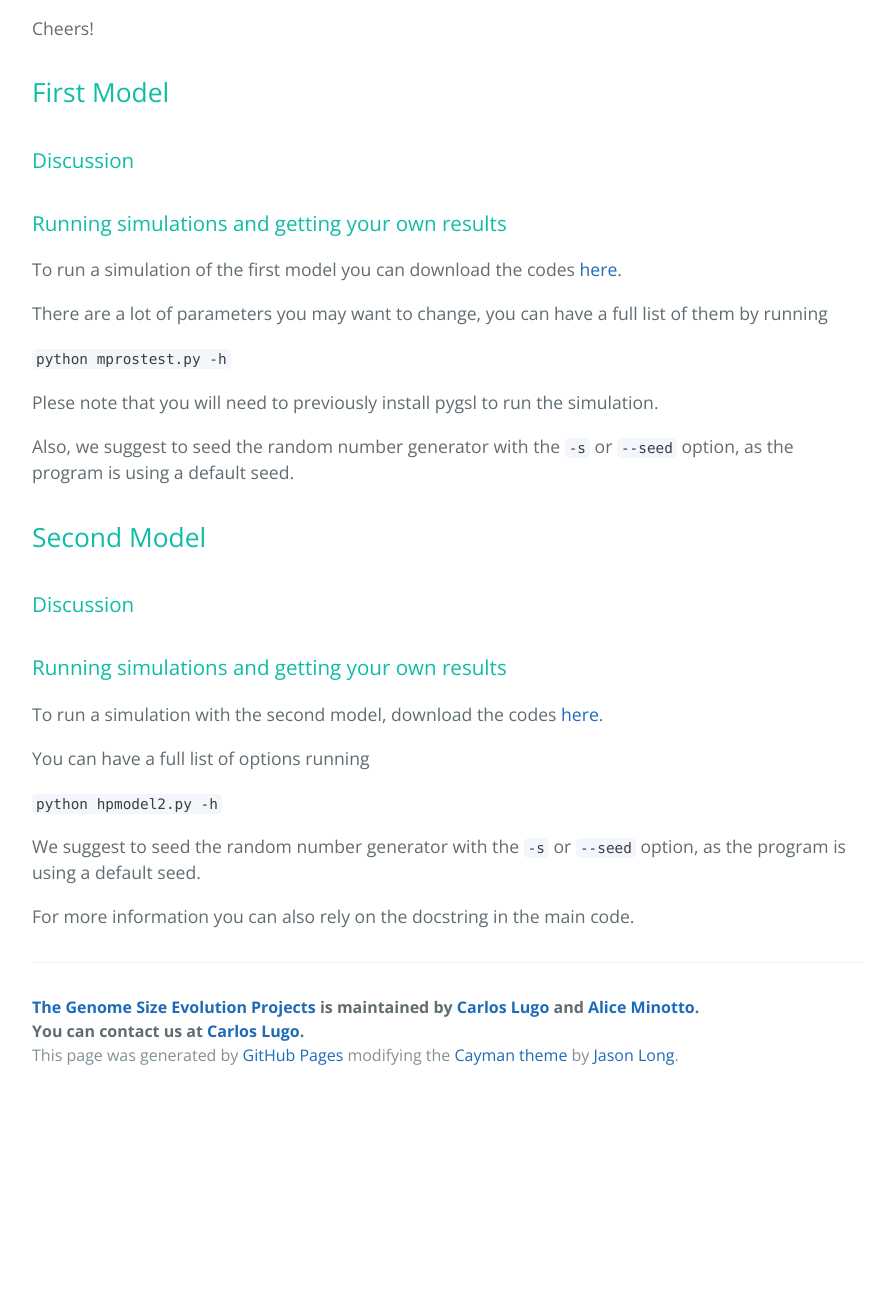
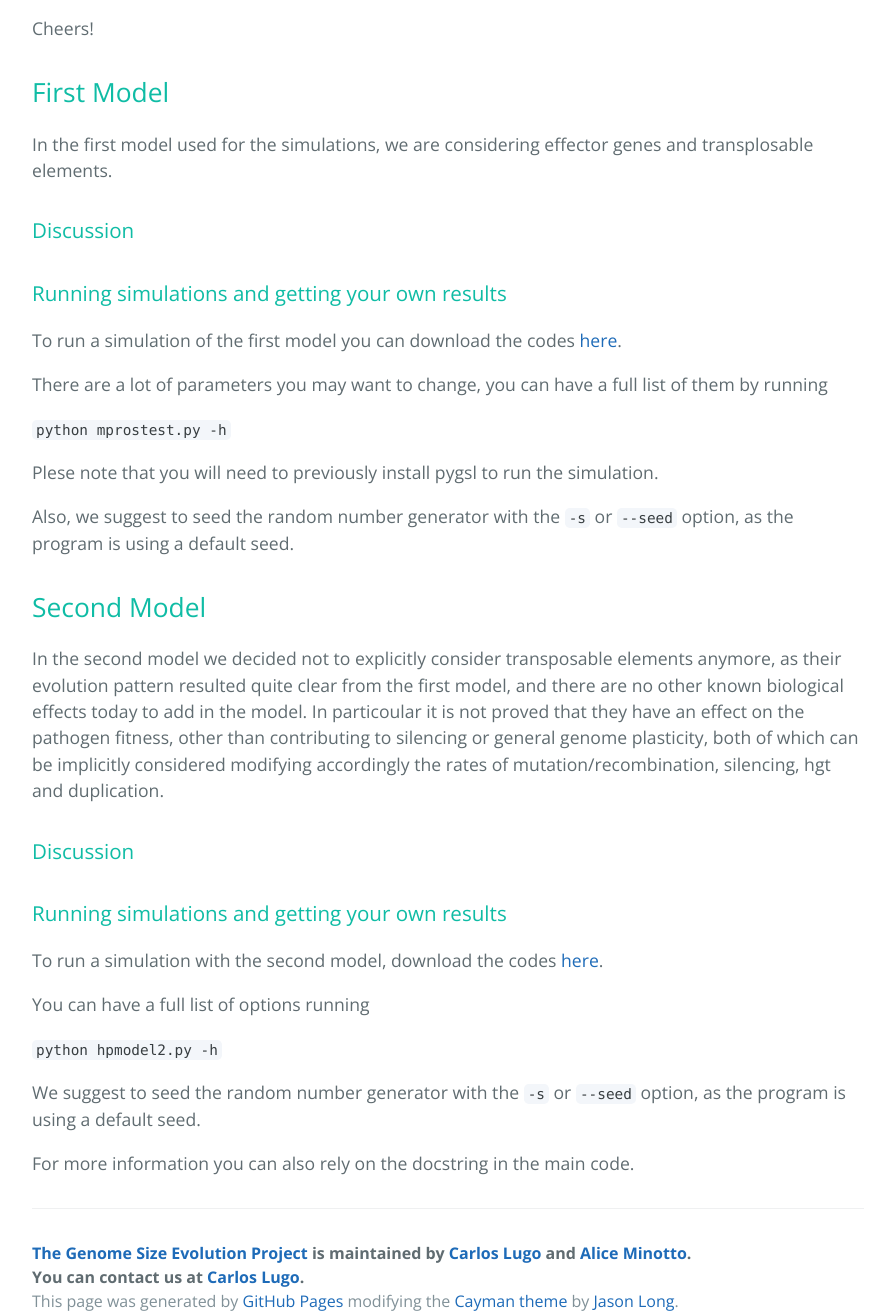
Before and after one commit to Host-pathogen-evol/Genome-Size-Evolution-Project, a plain HTML site: page index.html in a window 1280 px wide. Shown: the part 985-2301 px from the top of the page, without its empty margins (192-1081 px from the left). Before the commit the page ends 2084 px from the top, so only its background shows below. Drawn offline with nearby package versions, Linux system fonts and the light colour scheme.

Commit message:
add little bit of description, title and tumbnail

```diff
--- a/index.html
+++ b/index.html
@@ -2,8 +2,12 @@
 <html lang="en-us">
   <head>
     <meta charset="UTF-8">
-    <title>Tsl-project-a by Host-pathogen-evol</title>
-    <meta name="viewport" content="width=device-width, initial-scale=1">
+    <title>Genome Size Evolution Models by TSL</title>
+    <meta name="viewport" content="width=device-width, initial-scale=1"/>
+    <meta name="description" content="genome size evolution models in host-pathogen systems"/>
+    <meta name"author" content="Alice Minotto"/>
+    <meta property="og:title" content="Genome Size Evolution Models"/>
+    <meta property="og:type" content="website"/>
     <link rel="stylesheet" type="text/css" href="stylesheets/normalize.css" media="screen">
     <link href='https://fonts.googleapis.com/css?family=Open+Sans:400,700' rel='stylesheet' type='text/css'>
     <link rel="stylesheet" type="text/css" href="stylesheets/stylesheet.css" media="screen">
@@ -12,7 +16,7 @@
   <body>
     <section class="page-header">
       <h1 class="project-name">Genome Length Evolution in Host-Pathogen systems</h1>
-      <h2 class="project-tagline">HOME OF  THE GENOME SIZE EVOLUTION PROJECTS</h2>
+      <h2 class="project-tagline">HOME OF  THE GENOME SIZE EVOLUTION PROJECT</h2>
       <h3 class="project-tagline">Sainsbury Laboratory, Norwich</h3>
       <a href="https://github.com/Host-pathogen-evol/TSL-PROJECT-A" class="btn">View on GitHub</a>
       <a href="https://github.com/Host-pathogen-evol/TSL-PROJECT-A/zipball/master" class="btn">Download .zip</a>
@@ -41,7 +45,7 @@ host-pathogen model detailed in my <a href="http://calugo.github.io/blog/2014/10
 
 <a name="first_model"></a><h2><bold>First Model</bold></h2>
 
-<p></p> <!--description of waht is considered in the first model-->
+<p>In the first model used for the simulations, we are considering effector genes and transplosable elements.</p>
 
 <h3>Discussion</h3>
 
@@ -57,7 +61,10 @@ host-pathogen model detailed in my <a href="http://calugo.github.io/blog/2014/10
 
 <a name="second_model"></a><h2><bold>Second Model</bold></h2>
 
-<p></p> <!--description of waht is considered in the first model-->
+<p>In the second model we decided not to explicitly consider transposable elements anymore, as their evolution pattern resulted quite clear from the
+first model, and there are no other known biological effects today to add in the model. In particoular it is not proved that they have an effect on the pathogen fitness,
+other than contributing to silencing or general genome plasticity, both of which can be implicitly considered modifying accordingly
+the rates of mutation/recombination, silencing, hgt and duplication.</p> <!--description of waht is considered in the first model-->
 
 <h3>Discussion</h3>
 
@@ -72,7 +79,7 @@ host-pathogen model detailed in my <a href="http://calugo.github.io/blog/2014/10
 <p>For more information you can also rely on the docstring in the main code.</p>
 
       <footer class="site-footer">
-        <span class="site-footer-owner"><a href="https://github.com/Host-pathogen-evol/TSL-PROJECT-A">The Genome Size Evolution Projects</a> is maintained by <a href="https://github.com/calugo">Carlos Lugo</a> and <a href="https://github.com/aliceminotto">Alice Minotto</a>.</span>
+        <span class="site-footer-owner"><a href="https://github.com/Host-pathogen-evol/TSL-PROJECT-A">The Genome Size Evolution Project</a> is maintained by <a href="https://github.com/calugo">Carlos Lugo</a> and <a href="https://github.com/aliceminotto">Alice Minotto</a>.</span>
         <span class="site-footer-owner">You can contact us at <a href="mailto:kupkasmale@gmail.com?subject=genome%20size%20evolution%20project">Carlos Lugo</a>.</span>
         <span class="site-footer-credits">This page was generated by <a href="https://pages.github.com">GitHub Pages</a> modifying the <a href="https://github.com/jasonlong/cayman-theme">Cayman theme</a> by <a href="https://twitter.com/jasonlong">Jason Long</a>.</span>
       </footer>
```
Also changed, not shown: images/6bakground_square.png (added).
